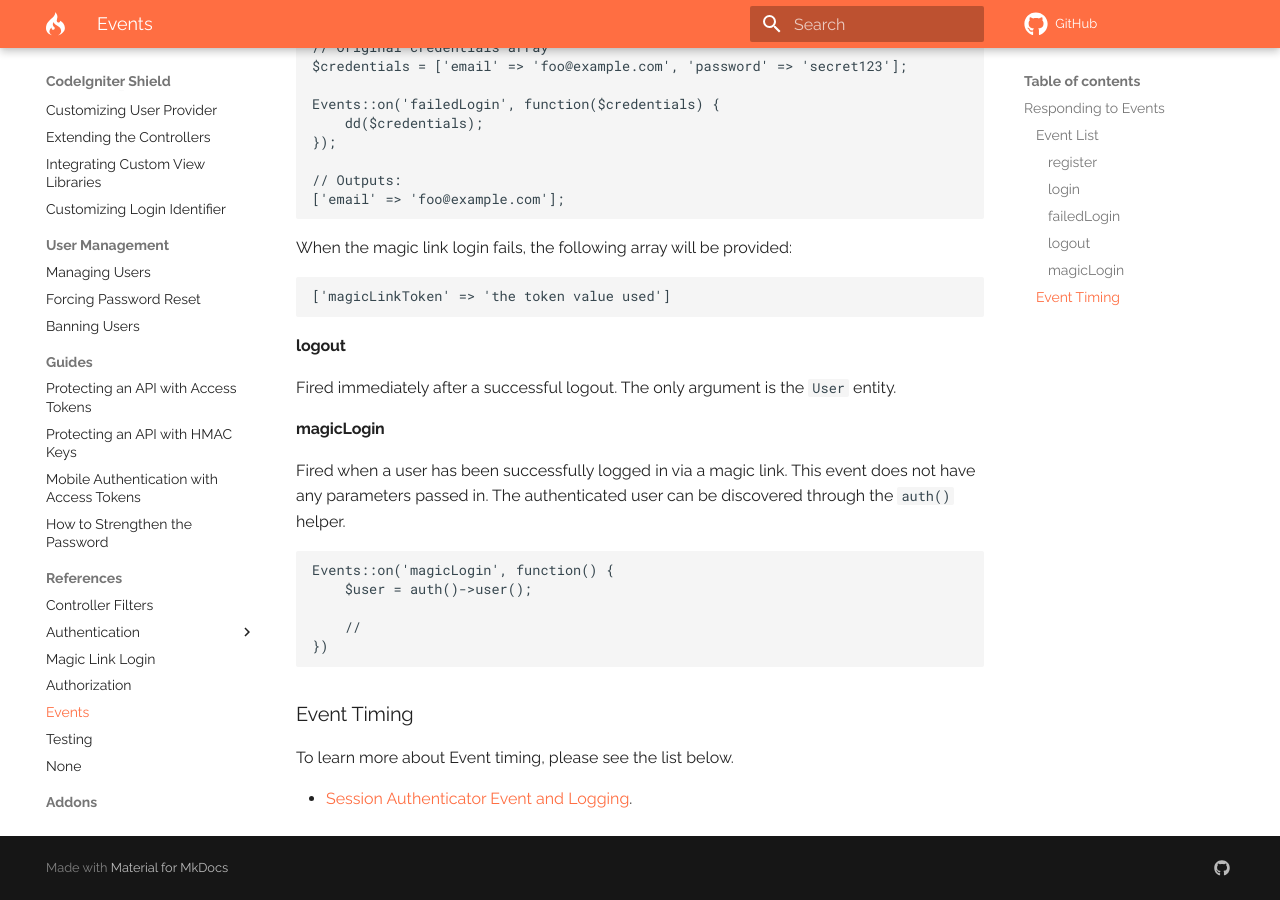
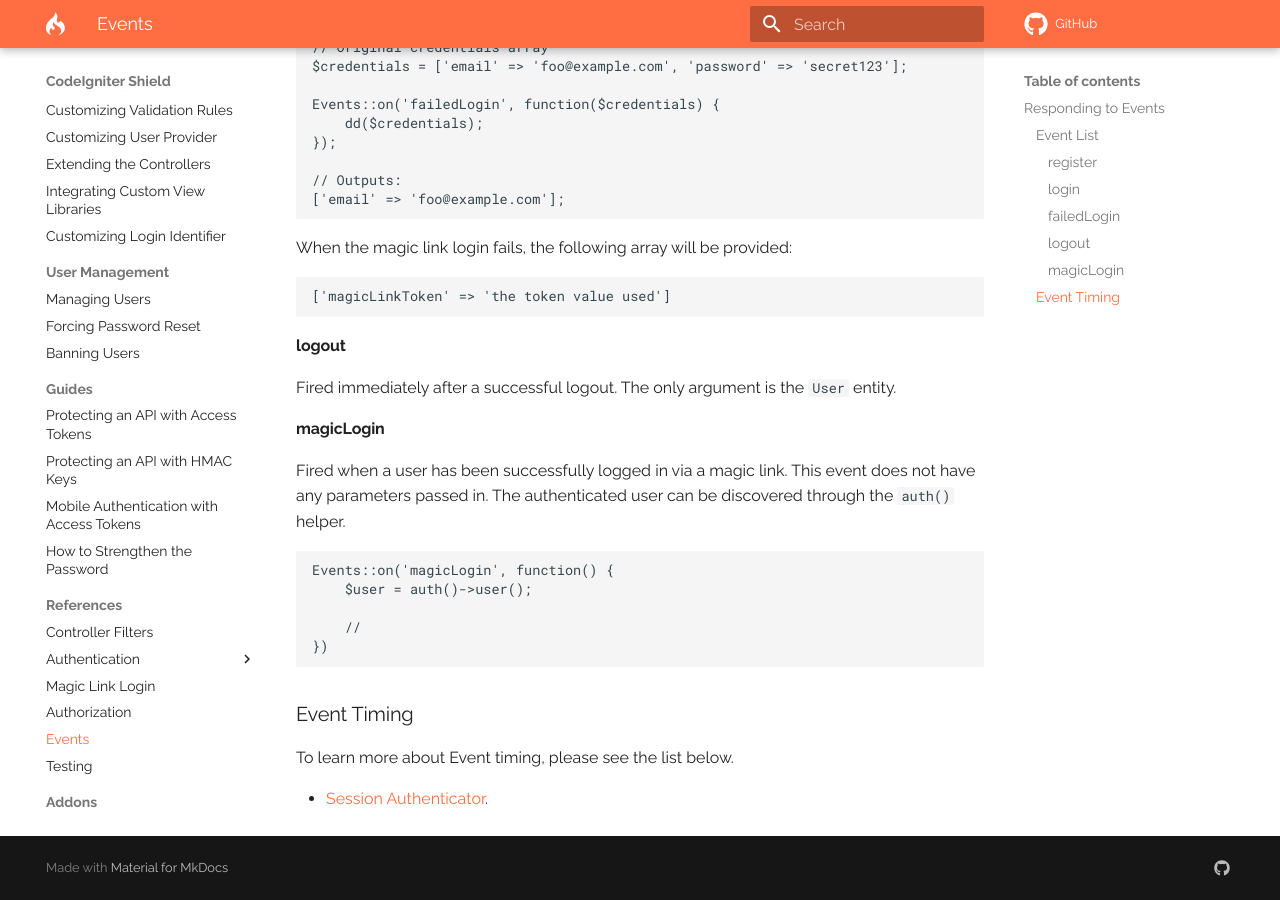
Before and after one commit to codeigniter4/shield, an MkDocs documentation site: the page built from docs/references/events.md, in a window 1280 px wide and 900 px high, scrolled down 964 px. Built offline with MkDocs 1.6.1 and Material for MkDocs 9.7.7, drawn with Linux system fonts in a browser that asks for light colours; comment, search, counter and statistics services are not loaded; a style sheet for code colours, icons or effects is not loaded.

Commit message:
docs: update link

```diff
--- a/docs/references/events.md
+++ b/docs/references/events.md
@@ -74,4 +74,4 @@ Events::on('magicLogin', function() {
 
 To learn more about Event timing, please see the list below.
 
-- [Session Authenticator Event and Logging](./session_auth_event_and_logging.md).
+- [Session Authenticator](./authentication/session.md#events-and-logging).
--- a/mkdocs.yml
+++ b/mkdocs.yml
@@ -76,6 +76,5 @@ nav:
       - references/authorization.md
       - references/events.md
       - references/testing.md
-      - references/session_auth_event_and_logging.md
   - Addons:
     - JWT Authentication: addons/jwt.md
```
